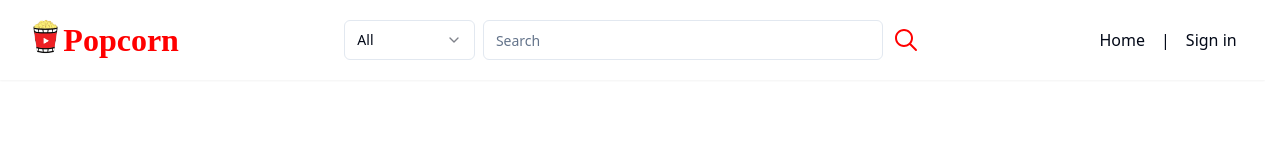
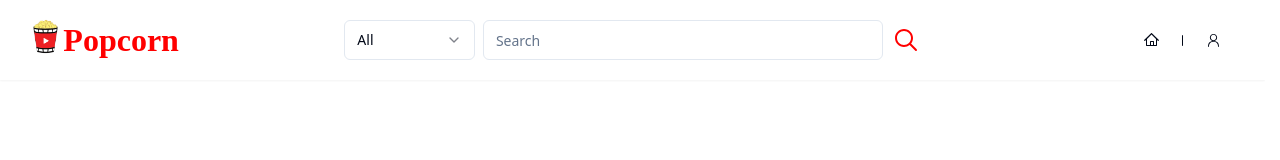
Before and after one commit to jlowellg/popcorn, a React (Vite) app in the folder frontend/: page /login in a window 1280 px wide. Shown: the top 160 px of the page. Built offline with nearby package versions, Linux system fonts and the light colour scheme; a web font is replaced by a local one.

Commit message:
refactored navigation bar and hero section

```diff
--- a/frontend/src/components/main/NavBar.jsx
+++ b/frontend/src/components/main/NavBar.jsx
@@ -9,6 +9,11 @@ import { Button } from "../ui/button";
 import DataContext from "../../context/DataContext";
 import { useNavigate } from "react-router-dom";
 import UserNavigation from "../sub/UserNavigation";
+import {
+  HomeIcon,
+  PersonIcon,
+  DividerVerticalIcon,
+} from "@radix-ui/react-icons";
 
 const NavBar = () => {
   const { isLoggedIn } = useContext(DataContext);
@@ -32,17 +37,23 @@ const NavBar = () => {
           <SearchForm />
         </div>
         <div className={`${NavBarCSS.menu} ${NavBarCSS.navChild}`}>
+          <div className={`${NavBarCSS.navButtons}`}>
+            <Button variant="ghost">
               <Link reloadDocument to="/">
-            Home
+                <HomeIcon />
               </Link>
-          |
+            </Button>
+            <DividerVerticalIcon />
             {isLoggedIn || username ? (
               <UserNavigation />
             ) : (
+              <Button variant="ghost">
                 <Link reloadDocument to="/login">
-              Sign in
+                  <PersonIcon />
                 </Link>
+              </Button>
             )}
+          </div>
         </div>
       </div>
     </nav>
--- a/frontend/src/styles/Homepage.module.css
+++ b/frontend/src/styles/Homepage.module.css
@@ -16,8 +16,8 @@
   max-width: 300px;
   display: flex;
   flex-direction: column;
-  margin: 0 2rem 1rem 0;
-  gap: 0.2rem;
+  margin: 0.5rem;
+  gap: 0.5rem;
 }
 
 .labelContainer {
--- a/frontend/src/styles/NavBar.module.css
+++ b/frontend/src/styles/NavBar.module.css
@@ -56,6 +56,11 @@
   gap: 1rem;
 }
 
+.navButtons {
+  display: flex;
+  align-items: center;
+}
+
 .title {
   color: #ff0000;
   font-family: Jua;
```
Lines whose indentation alone changed are shown as unchanged.
